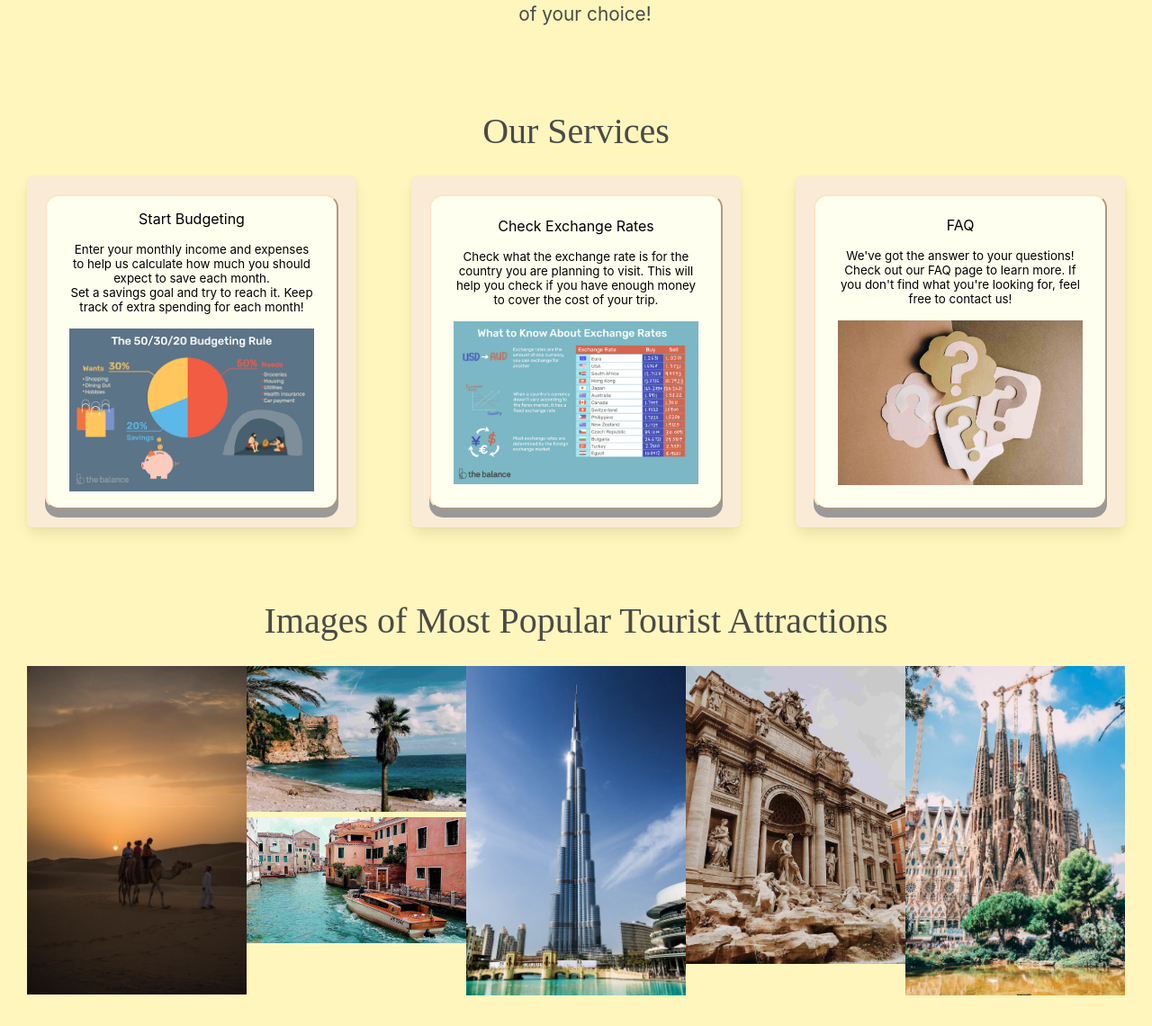
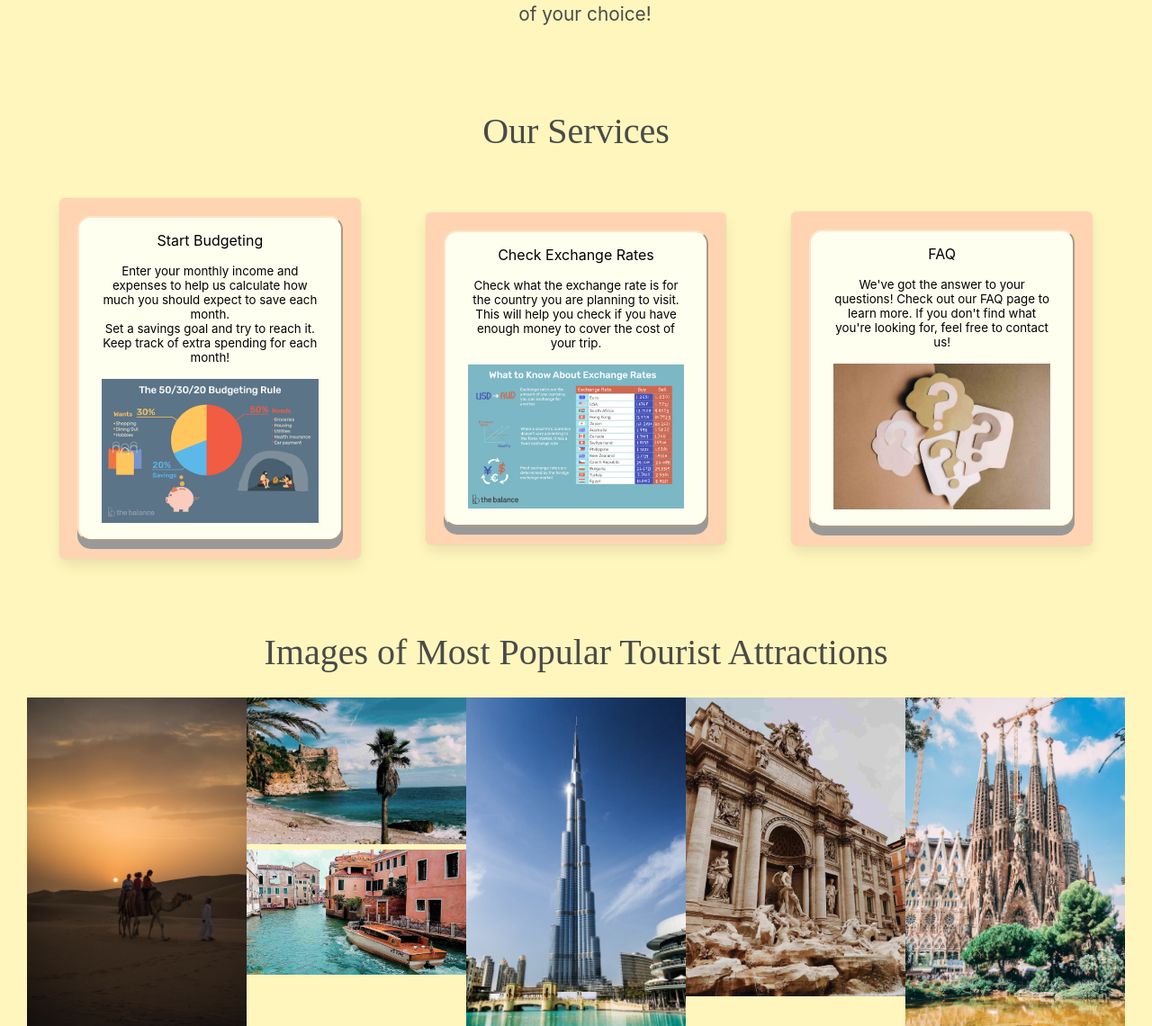
Before and after one commit to SamMartin92/hackathon-team-7, a Django app: page / in a window 1280 px wide. Shown: the part 929-2069 px from the top of the page at 90% size. Run offline with Django 4.2, Linux system fonts and the light colour scheme.

Commit message:
Fix resposiveness of our services section

```diff
--- a/home/templates/home/index.html
+++ b/home/templates/home/index.html
@@ -43,13 +43,15 @@
 <!-- Our Services Section -->
 <section class="info-heading">
     <h2>Our Services</h2>
-    <div id="services">
+    <div id="services" class="columns is-vcentered">
+        <div class="column is-one-third">
             <div class="box">
                 <button class="service-button">
                     <h3>Start Budgeting</h3>
                     <br>
                     <p>
-                    Enter your monthly income and expenses to help us calculate how much you should expect to save each
+                        Enter your monthly income and expenses to help us calculate how much you should expect to save
+                        each
                         month.
                     </p>
                     <p>Set a savings goal and try to reach it. Keep track of extra spending for each month!</p>
@@ -57,12 +59,15 @@
                     <img src="/static/images/budgeting.png" alt="Budget calculator">
                 </button>
             </div>
+        </div>
+        <div class="column is-one-third">
             <div class="box">
                 <button class="service-button">
                     <h3>Check Exchange Rates</h3>
                     <br>
                     <p>
-                    Check what the exchange rate is for the country you are planning to visit. This will help you check
+                        Check what the exchange rate is for the country you are planning to visit. This will help you
+                        check
                         if
                         you have enough money to cover the cost of your trip.
                     </p>
@@ -70,17 +75,21 @@
                     <img src="/static/images/exchange-rate.png" alt="Exchange rate explainer">
                 </button>
             </div>
+        </div>
+        <div class="column is-one-third">
             <div class="box">
                 <button class="service-button">
                     <h3>FAQ</h3>
                     <br>
                     <p>
-                    We've got the answer to your questions! Check out our FAQ page to learn more. If you don't find what
+                        We've got the answer to your questions! Check out our FAQ page to learn more. If you don't find
+                        what
                         you're looking for, feel free to contact us!
                     </p>
                     <br>
                     <img src="/static/images/faq.jpg" alt="Frequently asked question">
                 </button>
+            </div>
         </div>
     </div>
 </section>
--- a/static/css/style.css
+++ b/static/css/style.css
@@ -143,8 +143,6 @@ a.button is-primary {
 
 #services {
   width: 100%;
-  display: flex;
-  justify-content: space-between;
 }
 
 .service-button {
@@ -172,13 +170,12 @@ a.button is-primary {
 }
 
 .box {
-  width: 30%;
-  background-color: antiquewhite;
+  background-color: #ffd4b2;
   display: flex;
   flex-direction: column;
   justify-content: space-between;
   align-items: center;
-  margin-bottom: 1.5rem;
+  margin: 1.5rem;
 }
 
 .box h3 {
```
Lines whose indentation alone changed are shown as unchanged.
